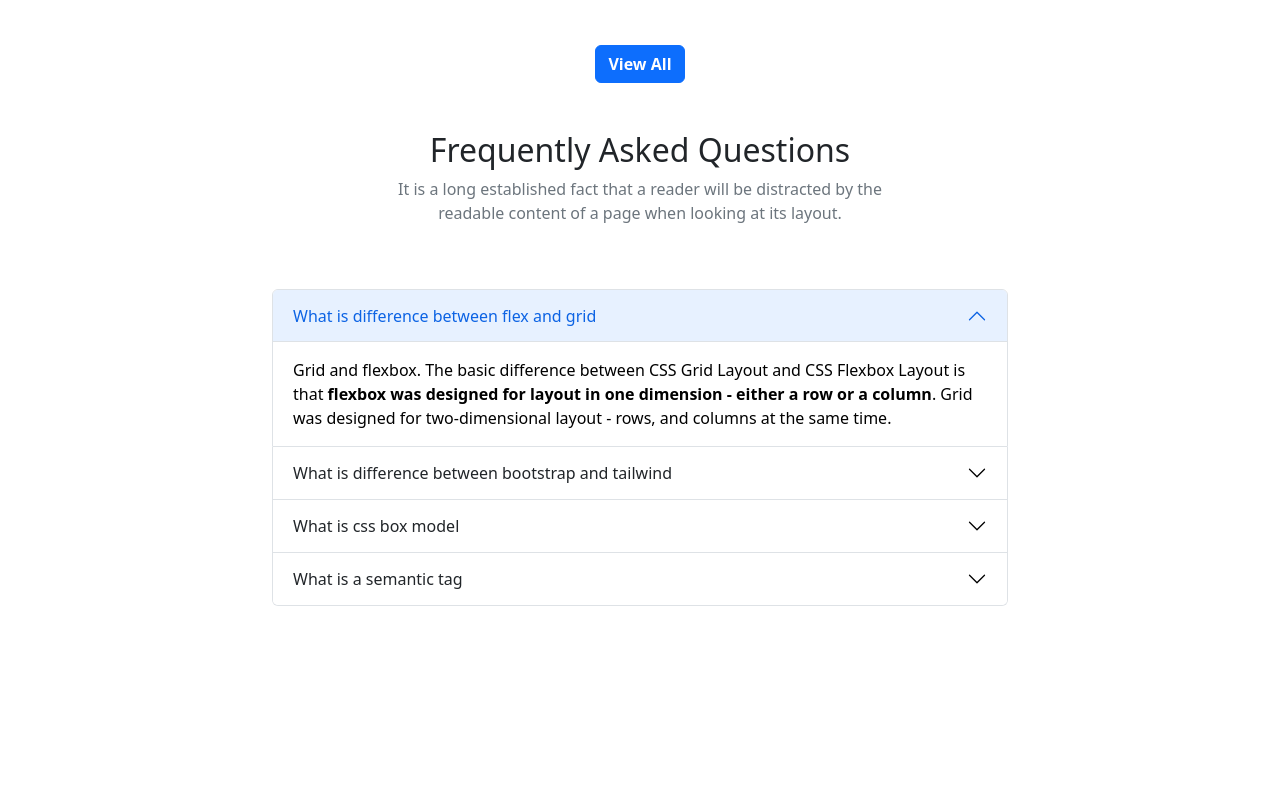
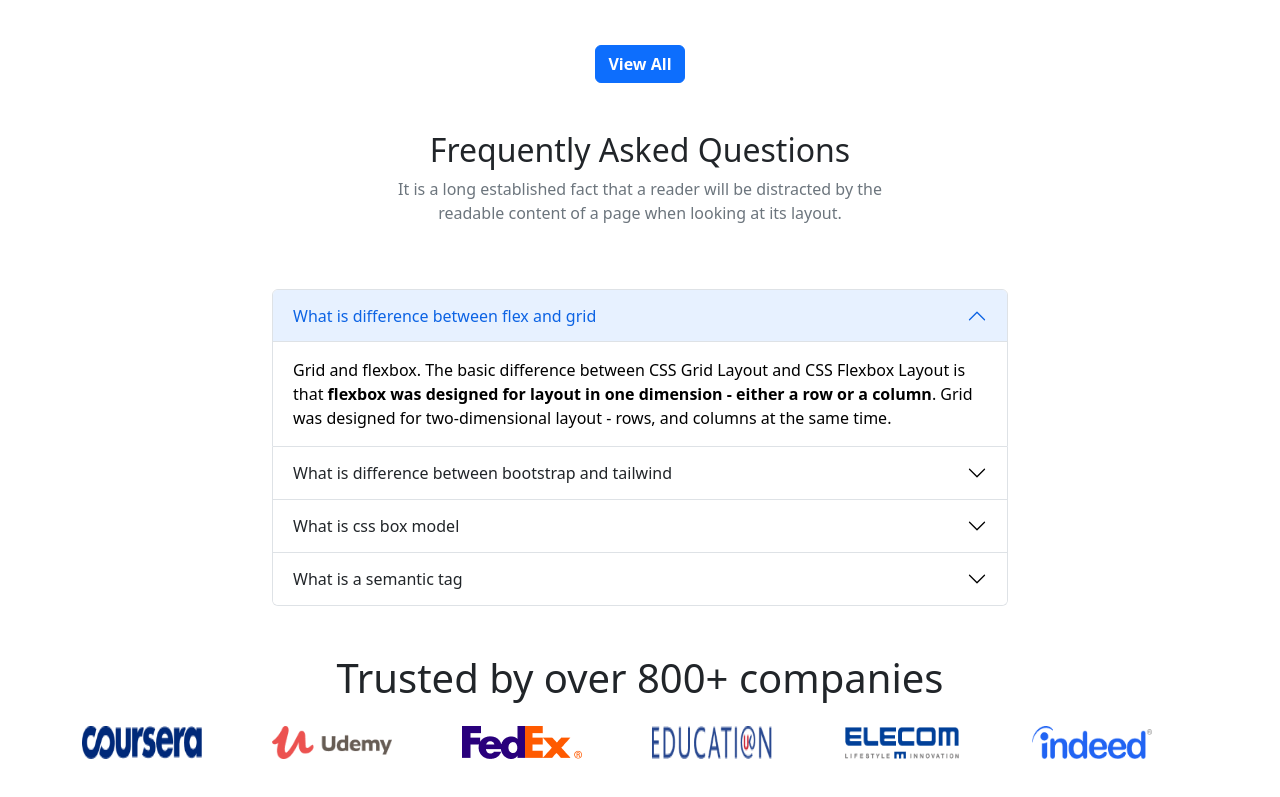
Before and after one commit to masum45299/Pro-Edu-website, a plain HTML site: page index.html in a window 1280 px wide. Shown: the part 2417-3214 px from the top of the page. Before the commit the page ends 3071 px from the top, so only its background shows below. Drawn offline with nearby package versions, Linux system fonts and the light colour scheme.

Commit message:
qoustion and company part added

```diff
--- a/css/style.css
+++ b/css/style.css
@@ -26,3 +26,7 @@
     background-color: #289BDE;
     padding: 25px;
 }
+.company img{
+    width: 120px;
+height: 33px;
+}
--- a/index.html
+++ b/index.html
@@ -357,6 +357,35 @@
           </div>
         </div>
       </section>
+      <!-- company part  -->
+      <section class="my-5">
+        <div class="container">
+          <h1 class="text-center my-4">Trusted by over 800+ companies</h1>
+          <div class="company">
+            <div class="row">
+              <div class="col-md-2">
+                <img class="img-fluid" src="images/company/company-1.png" alt="">
+              </div>
+              <div class="col-md-2">
+                <img class="img-fluid" src="images/company/company-2.png" alt="">
+              </div>
+              <div class="col-md-2">
+                <img class="img-fluid" src="images/company/company-3.png" alt="">
+              </div>
+              <div class="col-md-2">
+                <img class="img-fluid" src="images/company/company-4.png" alt="">
+              </div>
+              <div class="col-md-2">
+                <img class="img-fluid" src="images/company/company-5.png" alt="">
+              </div>
+              <div class="col-md-2">
+                <img class="img-fluid" src="images/company/company-6.png" alt="">
+              </div>
+            </div>
+
+          </div>
+        </div>
+      </section>
     </main>
     <!-- java script link  -->
     <script src="https://cdn.jsdelivr.net/npm/bootstrap@5.2.0/dist/js/bootstrap.bundle.min.js" integrity="sha384-A3rJD856KowSb7dwlZdYEkO39Gagi7vIsF0jrRAoQmDKKtQBHUuLZ9AsSv4jD4Xa" crossorigin="anonymous"></script>
```
